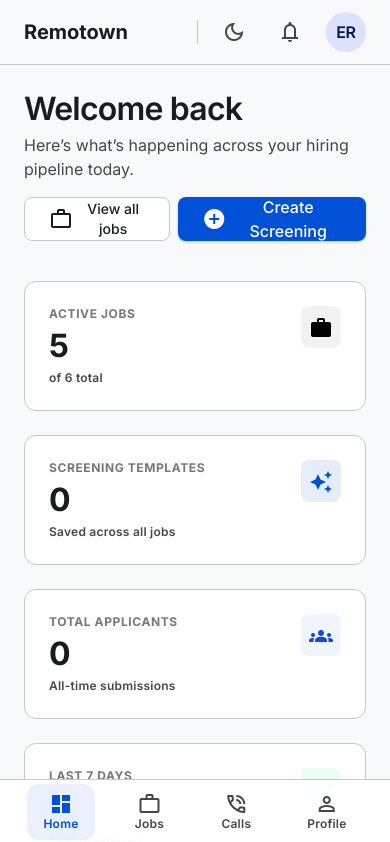
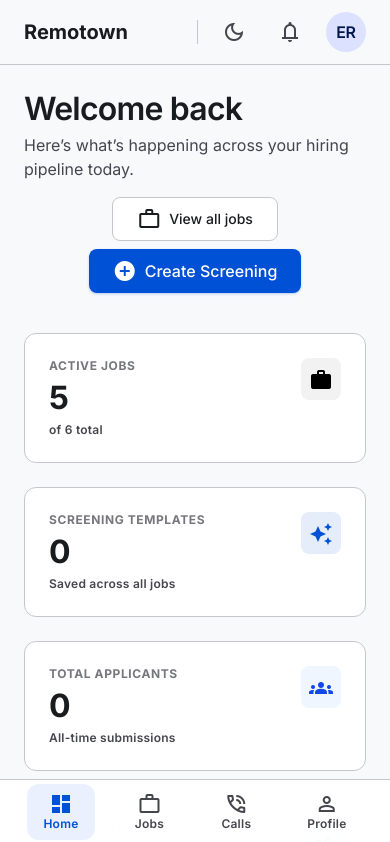
Before and after one commit to Gabby-Tech1/phone-screening, a Next.js app: page /dashboard in a window 390 px wide. Shown: the top 842 px of the page. Built offline with nearby package versions, Linux system fonts and the light colour scheme.

Commit message:
Fix(UI): Adjust layout of job view button for better responsiveness

```diff
--- a/app/dashboard/dashboard-overview.tsx
+++ b/app/dashboard/dashboard-overview.tsx
@@ -78,7 +78,7 @@
             Here&rsquo;s what&rsquo;s happening across your hiring pipeline today.
           </p>
         </div>
-        <div className="flex items-center gap-sm">
+        <div className="flex items-center flex-col md:flex-row gap-sm">
           <Link href="/jobs">
             <Button variant="outline" leadingIcon={<Icon name="work" />}>
               View all jobs
```
